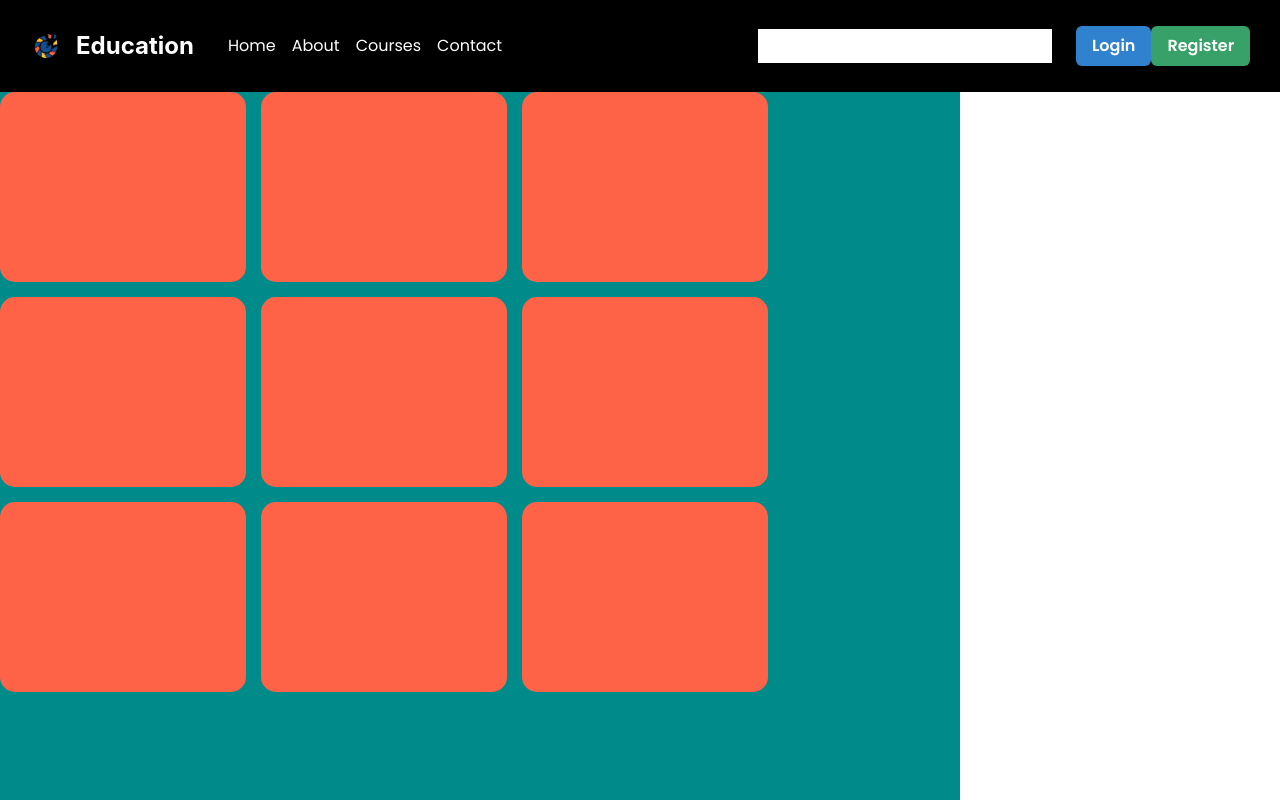
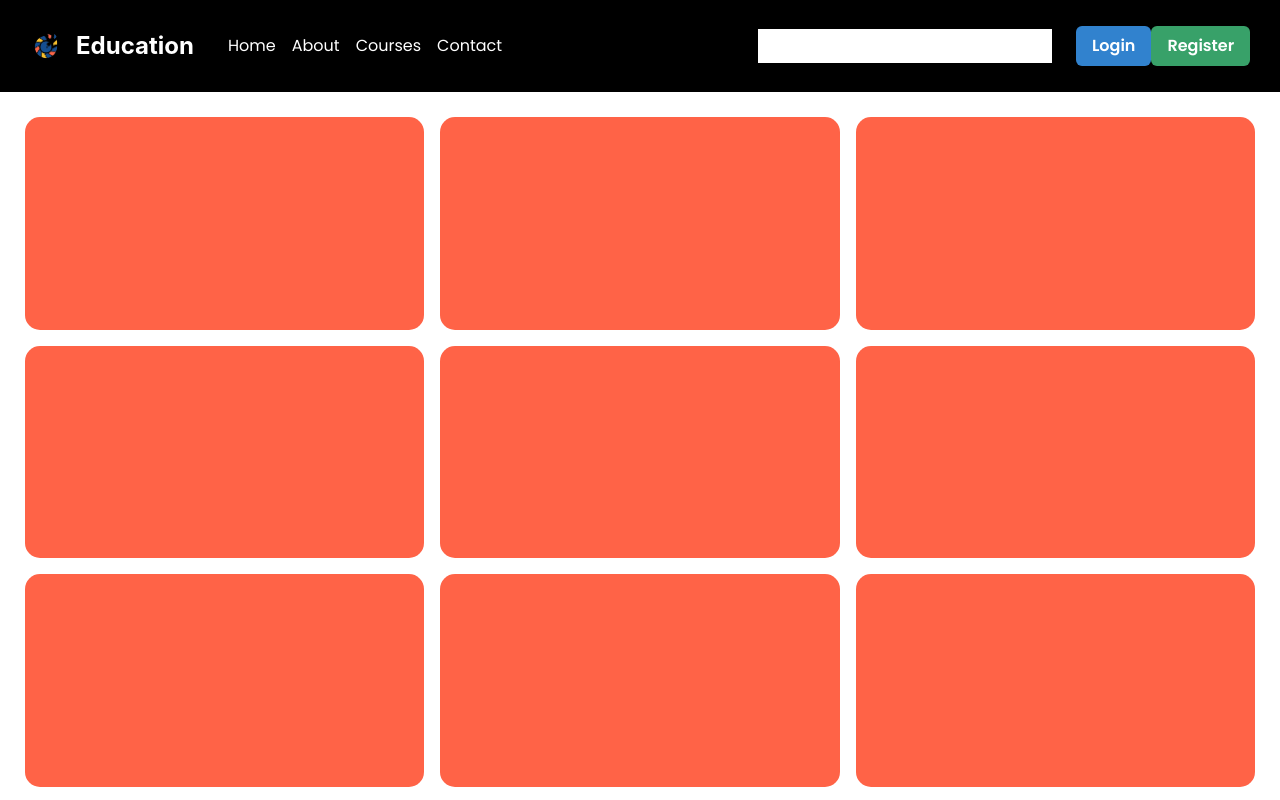
Before and after one commit to ZakaryaMeddahi/private-school-system, a Next.js app in the folder client/: page /Session in a window 1280 px wide. Built offline with nearby package versions, Linux system fonts and the light colour scheme.

Commit message:
change source code of the session page

```diff
--- a/client/src/app/Session/page.jsx
+++ b/client/src/app/Session/page.jsx
@@ -1,42 +1,77 @@
 'use client'
 
-import { GridItem, Grid, Container, Box } from '@chakra-ui/react';
-import { useRef } from 'react';
+import { GridItem, Grid, Container, Box, VStack, Wrap, WrapItem, Center, Text } from '@chakra-ui/react';
+import { useRef, useState } from 'react';
+import { MdOutlineContentPaste } from "react-icons/md";
+
 
 const Session = () => {
-    const parentDiv = useRef();
-    const leftdiv = useRef();
-    const gridItem = useRef();
-    const onclick = () => {
+    const boxRef = useRef();
+    const gridRef = useRef();
+    const GridItemRef = useRef();
+    const [count, setCount] = useState(0);
 
-        if (gridItem.current) {
-            console.log(parentDiv.current.style);
-            gridItem.current.style.gridRow = "1 / 4";
-            gridItem.current.style.gridColumn = "1 / 4";
+    const onGridClick = () => {
+        if(gridRef.current && boxRef.current && count === 0) {
+            gridRef.current.style.gridTemplateColumns = '3fr 1fr';
+            boxRef.current.style.display = 'block';
+            setCount(1);
+        }
 
+        if(gridRef.current && boxRef.current && count === 1) {
+            gridRef.current.style.gridTemplateColumns = '1fr';
+            boxRef.current.style.display = 'none';
+            setCount(0);
         }
     }
 
-    return (
-        <Grid ref={parentDiv} width='100%' height='100%' templateColumns='3fr 1fr'>
+    const changeGrid = () => {
+        if(GridItemRef.current && count === 0) {
+            console.log(GridItemRef.current.style);
+            GridItemRef.current.style.gridColumn = '1/4';
+            GridItemRef.current.style.gridRow = '1/4';
+            setCount(1);
+        }
 
-            <GridItem bgColor='darkcyan' w='100%' height='100%' display='grid' gridTemplateRows='1fr auto' onClick={() => {leftdiv.current.style.display = 'block'}}>
-                <Grid templateColumns='repeat(3, 1fr)' templateRows='repeat(3,1fr)' gap='15'  w='80%' h='80%'>
-                    <GridItem ref={gridItem} bg='tomato' borderRadius='15px' onClick={onclick}></GridItem>
-                    <GridItem bg='tomato' borderRadius='15px'></GridItem>
-                    <GridItem bg='tomato' borderRadius='15px'></GridItem>
-                    <GridItem bg='tomato' borderRadius='15px'></GridItem>
-                    <GridItem bg='tomato' borderRadius='15px'></GridItem>
-                    <GridItem bg='tomato' borderRadius='15px'></GridItem>
-                    <GridItem bg='tomato' borderRadius='15px'></GridItem>
-                    <GridItem bg='tomato' borderRadius='15px'></GridItem>
-                    <GridItem bg='tomato' borderRadius='15px'></GridItem>
-                </Grid>
-                <Box bgColor='blueviolet' width='100%' height='50px'></Box>
-            </GridItem>
-            <GridItem ref={leftdiv} bgColor='yellowgreen' display='none' onClick={() => {leftdiv.current.style.display = 'none'}}></GridItem>
+        if(GridItemRef.current && count === 1) {
+            GridItemRef.current.style.gridColumn = '1/2';
+            GridItemRef.current.style.gridRow = '1/2';
+            setCount(0);
+        }
+    }
 
-        </Grid>
+    return(
+        <Container ref={gridRef} w="100%" h="100%" maxW="100%" maxH="100%" display='grid' gridTemplateColumns='1fr' p={0} m={0}>
+            <Box w='100%' h='100%' onClick={onGridClick}>
+                <VStack align='stretch' height='100%' w='100%'>
+                    <Box h='90%'>
+                        <Grid templateColumns="repeat(3, 1fr)" templateRows='repeat(3, 1fr)' p='25px' height='100%' gap={4}>
+                            <GridItem ref={GridItemRef} onClick={changeGrid} bg="tomato" h='100%' borderRadius='15px'></GridItem>
+                            <GridItem ref={GridItemRef} onClick={changeGrid} bg="tomato" h='100%' borderRadius='15px'></GridItem>
+                            <GridItem ref={GridItemRef} onClick={changeGrid} bg="tomato" h='100%' borderRadius='15px'></GridItem>
+                            <GridItem ref={GridItemRef} onClick={changeGrid} bg="tomato" h='100%' borderRadius='15px'></GridItem>
+                            <GridItem ref={GridItemRef} onClick={changeGrid} bg="tomato" h='100%' borderRadius='15px'></GridItem>
+                            <GridItem ref={GridItemRef} onClick={changeGrid} bg="tomato" h='100%' borderRadius='15px'></GridItem>
+                            <GridItem ref={GridItemRef} onClick={changeGrid} bg="tomato" h='100%' borderRadius='15px'></GridItem>
+                            <GridItem ref={GridItemRef} onClick={changeGrid} bg="tomato" h='100%' borderRadius='15px'></GridItem>
+                            <GridItem ref={GridItemRef} onClick={changeGrid} bg="tomato" h='100%' borderRadius='15px'></GridItem>
+                        </Grid>
+                    </Box>
+                    <Box h='6%' border='1px solid black' w='100%' display='flex' justifyContent='space-around'>
+                        <Box bgColor='yellowgreen' h='100%' w='250px' borderRadius='10px'>
+                            <Center h='100%'>
+                                <MdOutlineContentPaste size='30px'/>
+                                <Text>Ulaklaflahfw</Text>
+                            </Center>
+                        </Box>
+                        <Box bgColor='yellowgreen' h='100%' w='250px' borderRadius='10px'>1</Box>
+                        <Box bgColor='yellowgreen' h='100%' w='250px' borderRadius='10px'>1</Box>
+                    </Box>
+                </VStack>
+            </Box>
+            <Box ref={boxRef} display='none' bgColor='mediumpurple' w='100%' h='100%'></Box>
+        </Container>
+
     );
 }
 
```
